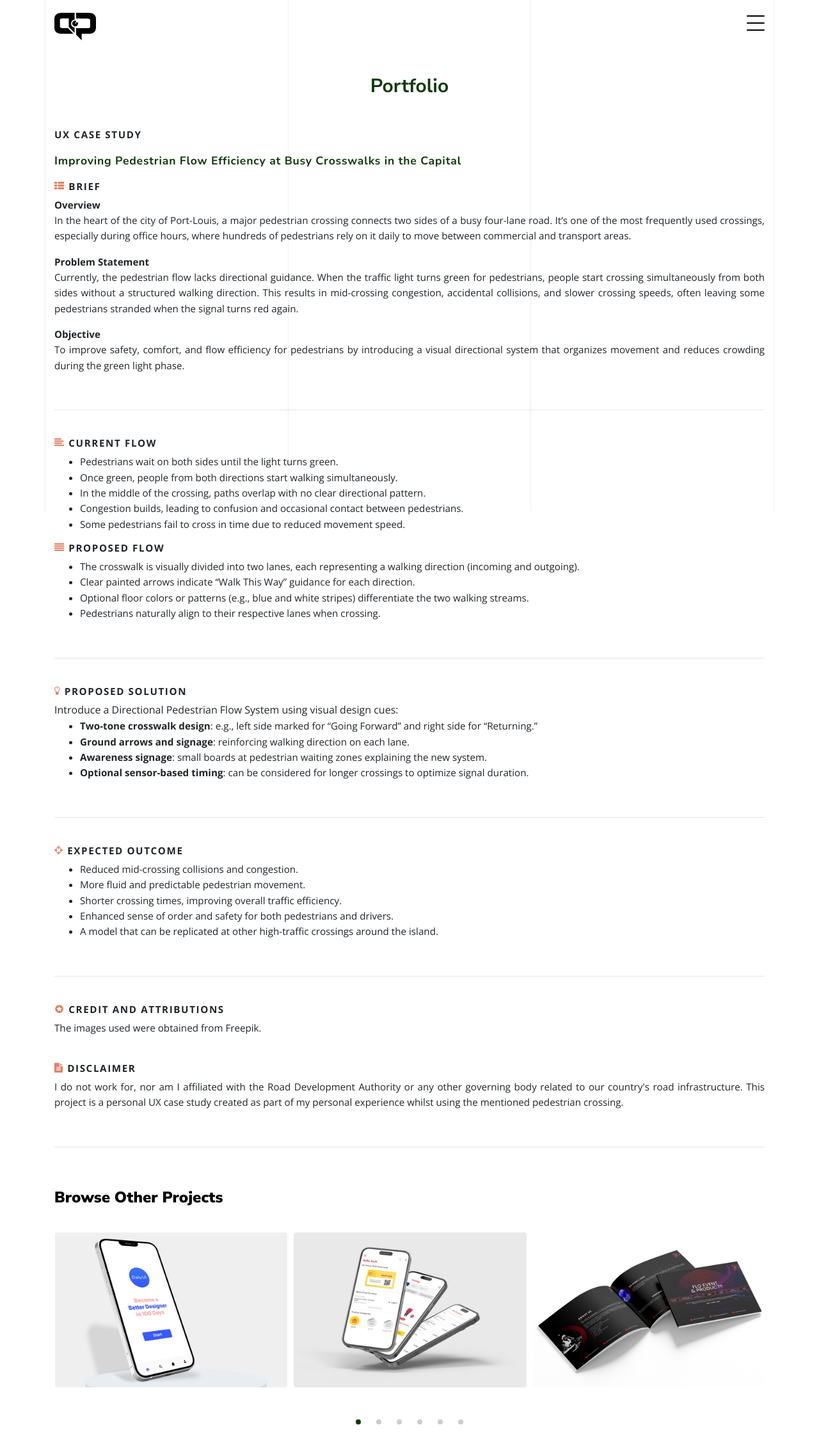
After one commit to apurusram/apurusram.github.io, a PHP site: page /portfolio_pcux.html in a window 1280 px wide. The commit adds this page. Shown: the whole page at 64% size. Run offline with PHP 8.4, Linux system fonts and the light colour scheme; some web fonts are replaced.

Commit message:
update hero and pf

```diff
--- a/css/style.css
+++ b/css/style.css
@@ -2628,7 +2628,7 @@ figure.dotted-bg:before {
 
   p,
   ul {
-    font-size: 0.9rem;
+    font-size: 0.95rem;
     text-align: justify;
   }
 
@@ -2924,7 +2924,7 @@ figure.dotted-bg:before {
 
 .scroll-down {
   display: inline-block;
-  margin-top: 30px;
+  margin-top: 10px;
   transition: transform 0.3s ease;
 }
 
--- a/portfolio-gallery.html
+++ b/portfolio-gallery.html
@@ -31,6 +31,7 @@
         function initOwlCarousel(currentProjectID) {
           // Array of portfolio items
           const portfolioItems = [
+            { id: 'PCUX', title: 'UX | Pedrestrian Crossing', imgSrc: 'images/all/ux_pcrossing.jpg', url: 'portfolio_pcux.html' },
             { id: 'UC', title: 'UI | UI Design Challenges', imgSrc: 'images/all/ui_challenges/ui_design_challenges.jpg', url: 'portfolio_uc.html' },
             { id: 'SH', title: 'UX | Shell App', imgSrc: 'images/all/ux_shell/ux_shell.jpg', url: 'portfolio_sh.html' },
             { id: 'FEPB', title: 'Brochure | Flo Event & Production', imgSrc: 'images/all/brochure_fep.jpg', url: 'portfolio.html?id=FEPB' },
--- /dev/null
+++ b/portfolio_pcux.html
@@ -0,0 +1,415 @@
+<!-- /*
+* Template Name: Minimal
+* Template Author: Untree.co
+* Author URI: https://untree.co/
+* License: https://creativecommons.org/licenses/by/3.0/
+*/ -->
+<!doctype html>
+<html lang="en">
+
+<head>
+    <meta charset="utf-8">
+    <meta name="viewport" content="width=device-width, initial-scale=1, shrink-to-fit=no">
+    <meta name="author" content="Untree.co">
+    <link rel="shortcut icon" href="favicon.png">
+
+    <meta name="description" content="" />
+    <meta name="keywords" content="" />
+
+    <link rel="preconnect" href="https://fonts.googleapis.com">
+    <link rel="preconnect" href="https://fonts.gstatic.com" crossorigin>
+    <link rel="preconnect" href="https://fonts.googleapis.com">
+    <link rel="preconnect" href="https://fonts.gstatic.com" crossorigin>
+    <link
+        href="https://fonts.googleapis.com/css2?family=Nunito+Sans:ital,opsz,wght@0,6..12,200..1000;1,6..12,200..1000&family=Open+Sans:ital,wght@0,100..900;1,100..900&display=swap"
+        rel="stylesheet">
+    <link rel="stylesheet" href="css/bootstrap.min.css">
+    <link rel="stylesheet" href="css/owl.carousel.min.css">
+    <link rel="stylesheet" href="css/owl.theme.default.min.css">
+    <link rel="stylesheet" href="css/jquery.fancybox.min.css">
+    <link rel="stylesheet" href="fonts/icomoon/style.css">
+    <link rel="stylesheet" href="fonts/flaticon/font/flaticon.css">
+    <link rel="stylesheet" href="css/aos.css">
+    <link rel="stylesheet" href="css/style.css">
+
+    <script src="https://code.jquery.com/jquery-3.6.0.min.js"></script>
+
+    <link href="https://cdnjs.cloudflare.com/ajax/libs/lightbox2/2.11.3/css/lightbox.min.css" rel="stylesheet" />
+    <script src="https://cdnjs.cloudflare.com/ajax/libs/lightbox2/2.11.3/js/lightbox.min.js"></script>
+
+
+
+    <title>AP - Creative Portfolio</title>
+</head>
+
+<body data-spy="scroll" data-target=".site-navbar-target" data-offset="100">
+
+    <div class="lines-wrap">
+        <div class="lines-inner">
+            <div class="lines"></div>
+        </div>
+    </div>
+    <!-- END lines -->
+
+    <div class="site-mobile-menu site-navbar-target">
+        <div class="site-mobile-menu-header">
+            <div class="site-mobile-menu-close">
+                <span class="icofont-close js-menu-toggle"></span>
+            </div>
+        </div>
+        <div class="site-mobile-menu-body"><img src="images/ap_logo.svg" alt="AP" class="menu-watermark"></div>
+    </div>
+
+    <nav class="site-nav dark mb-5 site-navbar-target">
+        <div class="container">
+            <div class="site-navigation">
+                <a href="index.html" class="logo m-0"><img src="images/ap_logo.svg" alt="AP"></a>
+
+                <ul class="js-clone-nav d-none d-lg-inline-none site-menu float-right site-nav-wrap">
+                    <li><a href="index.html#home-section" class="nav-link active">Home</a></li>
+                    <li><a href="portfolio.html?id=FEPB" class="nav-link">Portfolio</a></li>
+                    <li><a href="index.html#about-section"" class=" nav-link">About</a></li>
+                    <li><a href="index.html#experience-section" class="nav-link">Experience</a></li>
+                </ul>
+
+                <a href="#"
+                    class="burger ml-auto float-right site-menu-toggle js-menu-toggle d-inline-block d-lg-inline-block"
+                    data-toggle="collapse" data-target="#main-navbar">
+                    <span></span>
+                </a>
+
+            </div>
+        </div>
+    </nav>
+
+    <!-- Widget for the Nav Menu -->
+    <div id="nav-widget" class="nav-widget">
+        <span class="icon-menu js-widget-toggle"></span> <!-- Menu Icon -->
+    </div>
+
+
+
+    <div class="untree_co-section untree_co-section-4 pb-0" id="portfolio-section">
+        <div class="container">
+            <div class="row justify-content-center text-center">
+                <div class="col-md-7">
+                    <h1 class="heading gsap-reveal-hero mb-3"><strong>Portfolio</strong></h1>
+
+
+                </div>
+            </div>
+            <br>
+            <div class="portfolio-single-wrap unslate_co--section" id="portfolio-single-section">
+
+                <div class="portfolio-single-inner">
+                    <p class="gallery-header gsap-reveal-hero">UX case study</p>
+
+                    <div class="row justify-content-between mb-5">
+                        <!-- <div class="col-lg-12 mb-5 mb-lg-0">
+
+                            <div class="row">
+                                <div class="col-lg-6">
+                                    <a href="images/all/ux_shell/ux_shell_left.jpg" data-lightbox="sh-gallery">
+                                        <img src="images/all/ux_shell/ux_shell_left.jpg" alt="Image" class="img-fluid">
+                                    </a>
+                                </div>
+                                <div class="col-lg-6">
+                                    <a href="images/all/ux_shell/ux_shell.jpg" data-lightbox="sh-gallery">
+                                        <img src="images/all/ux_shell/ux_shell.jpg" alt="Image" class="img-fluid">
+                                    </a>
+                                </div>
+                            </div>
+
+
+                        </div> -->
+                        <!-- <div class="col-12 my-5">
+                            <div class="row">
+                                <div class="col-sm-6 col-md-6 col-lg-3">
+                                    <div class="detail-v1">
+                                        <span class="detail-label gsap-reveal-hero">Project Schedule</span>
+                                        <span class="detail-val gsap-reveal-hero">2024</span>
+                                    </div>
+                                </div>
+                                <div class="col-sm-6 col-md-6 col-lg-3">
+                                    <div class="detail-v1">
+                                        <span class="detail-label gsap-reveal-hero">Role</span>
+                                        <span class="detail-val gsap-reveal-hero">UX Assignment</span>
+                                    </div>
+                                </div>
+                                <div class="col-sm-6 col-md-6 col-lg-3">
+                                    <div class="detail-v1">
+                                        <span class="detail-label gsap-reveal-hero">Client</span>
+                                        <span class="detail-val gsap-reveal-hero">Shell</span>
+                                    </div>
+                                </div>
+
+                            </div>
+                        </div> -->
+                        <div class="col-md-12">
+                            <p class="ux-casestudy-title">Improving Pedestrian Flow Efficiency at Busy Crosswalks in the
+                                Capital</p>
+                        </div>
+                        <div class="col-md-12" id="project-description">
+
+                            <h5><i class="icon-th-list"></i> BRIEF</h5>
+                            <div>
+                                <p><strong>Overview</strong><br>
+                                    In the heart of the city of Port-Louis, a major pedestrian crossing connects two
+                                    sides of a busy four-lane road. It’s one of the most frequently used crossings,
+                                    especially during office hours, where hundreds of pedestrians rely on it daily to
+                                    move between commercial and transport areas.</p>
+
+                                <p><strong>Problem Statement</strong><br>
+                                    Currently, the pedestrian flow lacks directional guidance. When the traffic light
+                                    turns green for pedestrians, people start crossing
+                                    simultaneously from both sides without a structured walking direction. This results
+                                    in mid-crossing congestion, accidental collisions,
+                                    and slower crossing speeds, often leaving some pedestrians stranded when the signal
+                                    turns red again.</p>
+
+                                <p><strong>Objective</strong><br>
+                                    To improve safety, comfort, and flow efficiency for pedestrians by introducing a
+                                    visual directional system that organizes
+                                    movement and reduces crowding during the green light phase.</p>
+                            </div>
+                            <br>
+                                <hr>
+
+                        </div>
+
+<!--
+                        <div class="col-md-12 grey-bg" id="persona">
+                            <br>
+                            <h5 class="p-title"><i class="icon-user"></i> PERSONA</h5>
+                            <br>
+
+                            <div class="row">
+                                <div class="col-md-4 persona">
+                                    <img src="images/all/ux_shell/persona.png" alt="Persona">
+                                    <h6 class="text-center">Alex Cooper</h6>
+                                    <p class="text-center">Contractor</p>
+                                    <hr>
+                                    <p><strong>Age</strong><br>41 years old</p>
+                                    <p><strong>Education</strong><br>Diploma in Civil Engineering</p>
+                                    <p><strong>Hometown</strong><br>Moka, Mauritius</p>
+                                    <p><strong>Status</strong><br>Married with two children</p>
+                                </div>
+                                <div class="col-md-8 persona-right-pane">
+                                    <p><strong>Background</strong></p>
+                                    <p style="text-align: justify;"> A regular driver who frequently purchases fuel from
+                                        the station and uses the loyalty app to earn points and
+                                        redeem rewards. Alex values convenience and quick access to key features like
+                                        the QR code and transaction history.
+                                    </p>
+                                    <p><strong>Needs and Goals</strong>
+                                    <ul>
+                                        <li>Quickly and easily scan the QR code to earn points.</li>
+                                        <li>Receive a notification confirming points earned after each scan.</li>
+                                        <li>Navigate the app without encountering clutter or redundant steps.</li>
+                                        <li>Access details about the last fuel purchase, including location and time.
+                                        </li>
+                                    </ul>
+                                    </p>
+                                    <p><strong>Pain Points</strong>
+                                    <ul>
+                                        <li>Easily scan the QR code for points.</li>
+                                        <li>Get notified about points earned after each scan.</li>
+                                        <li>Navigate the app without unnecessary clutter or redundant steps.</li>
+                                        <li>Retrieve information about the last fuel purchase.</li>
+                                    </ul>
+                                    </p>
+                                </div>
+                            </div>
+                            <br>
+                            <br>
+                        </div> -->
+
+
+
+                        <div class="col-md-12" id="project-description">
+                            <br>
+
+                            <h6><i class="icon-align-left"></i> current flow</h6>
+
+
+                            <ul>
+                                <li>Pedestrians wait on both sides until the light turns green.</li>
+                                <li>Once green, people from both directions start walking simultaneously.</li>
+                                <li>In the middle of the crossing, paths overlap with no clear directional pattern.</li>
+                                <li>Congestion builds, leading to confusion and occasional contact between pedestrians.</li>
+                                <li>Some pedestrians fail to cross in time due to reduced movement speed.</li>
+                            </ul>
+
+
+
+                        </div>
+
+                        <div class="col-md-12" id="project-description">
+
+
+                            <h6><i class="icon-align-justify"></i> proposed  flow</h6>
+
+
+                                                        <ul>
+                                <li>The crosswalk is visually divided into two lanes, each representing a walking direction (incoming and outgoing).</li>
+                                <li>Clear painted arrows indicate “Walk This Way” guidance for each direction.</li>
+                                <li>Optional floor colors or patterns (e.g., blue and white stripes) differentiate the two walking streams.</li>
+                                <li>Pedestrians naturally align to their respective lanes when crossing.</li>
+                            </ul>
+    <br>
+        <hr>
+
+                        </div>
+
+
+                     <div class="col-md-12" id="project-description">
+                            <br>
+                            <h6><i class="icon-lightbulb-o"></i> proposed solution</h6>
+                                <span>Introduce a Directional Pedestrian Flow System using visual design cues:</span>
+                                <ul>
+
+                                    <li><strong>Two-tone crosswalk design</strong>: e.g., left side marked for “Going Forward” and right side for “Returning.”</li>
+                                    <li><strong>Ground arrows and signage</strong>: reinforcing walking direction on each lane.</li>
+                                    <li><strong>Awareness signage</strong>: small boards at pedestrian waiting zones explaining the new system.</li>
+                                    <li><strong>Optional sensor-based timing</strong>: can be considered for longer crossings to optimize signal duration.</li>
+                                </ul>
+
+                            <br>
+
+
+
+
+                            <hr>
+
+
+
+                        </div>
+
+
+                     <div class="col-md-12" id="project-description">
+                            <br>
+                            <h6><i class="icon-crosshairs"></i> expected outcome</h6>
+
+                                <ul>
+
+                                    <li>Reduced mid-crossing collisions and congestion.</li>
+                                    <li>More fluid and predictable pedestrian movement.</li>
+                                    <li>Shorter crossing times, improving overall traffic efficiency.</li>
+                                    <li>Enhanced sense of order and safety for both pedestrians and drivers.</li>
+                                    <li>A model that can be replicated at other high-traffic crossings around the island.</li>
+                                </ul>
+
+
+                            <br>
+
+
+
+
+
+
+
+
+
+
+
+
+
+
+                            <hr>
+
+
+
+                        </div>
+
+                           <div class="col-md-12" id="project-description">
+                            <br>
+                            <h6><i class="icon-stars"></i> credit and attributions</h6>
+
+                            <p>The images used were obtained from Freepik.</p>
+
+
+
+                        </div>
+
+                        <div class="col-md-12" id="project-description">
+                            <br>
+                            <h6><i class="icon-file-text"></i> disclaimer</h6>
+                            <p>I do not work for, nor am I affiliated with the Road Development Authority or any other governing body related to
+                                our country's road infrastructure. This project is
+                                a personal UX case study created as part of my personal experience whilst using the mentioned
+                                pedestrian crossing.</p>
+                            <br>
+                            <hr>
+
+
+
+                        </div>
+
+
+
+
+
+
+                        </div>
+
+
+
+
+
+
+                    </div>
+
+                </div>
+            </div>
+        </div>
+    </div>
+
+    <!-- Include Portfolio Gallery Component -->
+    <div id="gallery-component"></div>
+
+
+
+    <script src="js/owl.carousel.min.js"></script>
+
+    <!-- Load the Portfolio Gallery and Filter Out Current Project -->
+    <script>
+        const currentProjectID = 'PCUX'; // Set the current project ID
+
+        // Load the gallery component dynamically
+        $('#gallery-component').load('portfolio-gallery.html', function () {
+            // Initialize the Owl Carousel after the gallery loads
+            initOwlCarousel(currentProjectID);
+        });
+    </script>
+
+
+
+
+
+
+
+
+    <script src="js/popper.min.js"></script>
+    <script src="js/bootstrap.min.js"></script>
+
+    <script src="js/jquery.animateNumber.min.js"></script>
+    <script src="js/jquery.waypoints.min.js"></script>
+    <script src="js/jquery.fancybox.min.js"></script>
+    <script src="js/aos.js"></script>
+    <script src="js/wave-animate.js"></script>
+    <script src="js/circle-progress.js"></script>
+    <script src="js/imagesloaded.pkgd.js"></script>
+    <script src="js/isotope.pkgd.min.js"></script>
+    <script src="js/jquery.easing.1.3.js"></script>
+    <script src="js/TweenMax.min.js"></script>
+    <script src="js/ScrollMagic.min.js"></script>
+    <script src="js/scrollmagic.animation.gsap.min.js"></script>
+
+
+    <script src="js/custom.js"></script>
+
+
+
+</body>
+
+</html>
```
Also changed, not shown: index.html (+25 -8 lines), images/all/ux_pcrossing.jpg (added).
